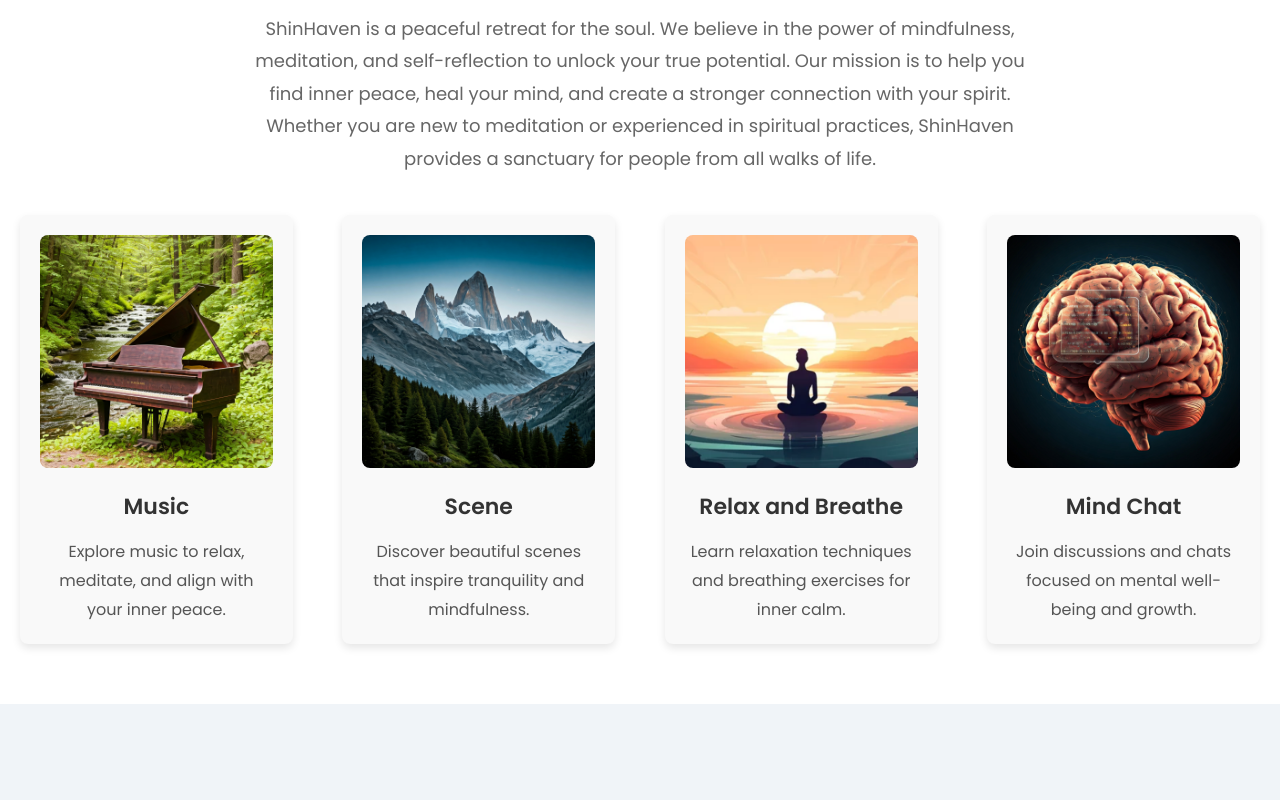
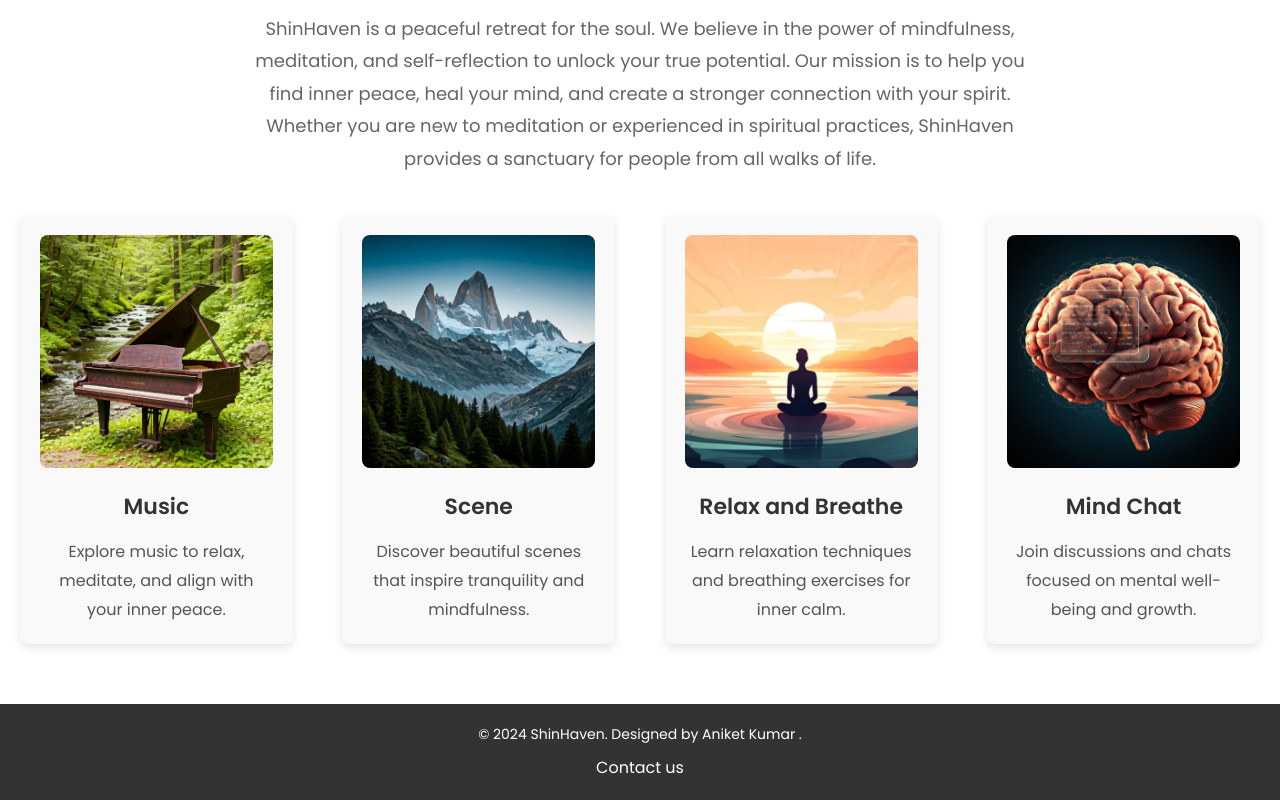
Before and after one commit to shinigl/MEDITATION-APP, a plain HTML site: page index.html in a window 1280 px wide. Shown: the part 922-1722 px from the top of the page. Before the commit the page ends 1626 px from the top, so only its background shows below. Drawn offline with Linux system fonts and the light colour scheme.

Commit message:
Added footer section

```diff
--- a/index.html
+++ b/index.html
@@ -34,7 +34,6 @@
             <p>Whether you are new to meditation or experienced in spiritual practices, ShinHaven provides a sanctuary
                 for people from all walks of life.</p>
 
-            <!-- Cards for Previous Navigation Items -->
             <div class="cards-container">
                 <a href="music.html" class="card" id="music-card">
                     <img src="Assets-Aniket/piano-nature.jpeg" alt="Music" class="card-img">
@@ -60,6 +59,15 @@
         </section>
     </main>
 
+    <footer class="footer">
+        <div class="footer-content">
+            <p>&copy; 2024 ShinHaven. Designed by Aniket Kumar .</p>
+            <div class="footer-links">
+                <a target="_blank" href="https://www.linkedin.com/in/aniket-kumar-86622321a/">Contact us</a>
+            </div>
+        </div>
+    </footer>
+
     <script src="script.js"></script>
 </body>
 
--- a/styles.css
+++ b/styles.css
@@ -161,6 +161,43 @@ header {
     color: #555;
 }
 
+.footer {
+    background-color: #333;
+    color: #fff;
+    text-align: center;
+    padding: 20px;
+    position: relative;
+    bottom: 0;
+    width: 100%;
+}
+
+.footer-content {
+    max-width: 1200px;
+    margin: 0 auto;
+}
+
+.footer p {
+    font-size: 14px;
+    margin-bottom: 10px;
+}
+
+.footer-links {
+    margin-top: 10px;
+}
+
+.footer-links a {
+    color: #fff;
+    text-decoration: none;
+    font-size: 16px;
+    transition: 0.3s ease;
+}
+
+.footer-links a:hover {
+    color: goldenrod;
+
+    text-decoration: none;
+}
+
 @media (max-width: 480px) {
     header {
         height: 100vh;
```
